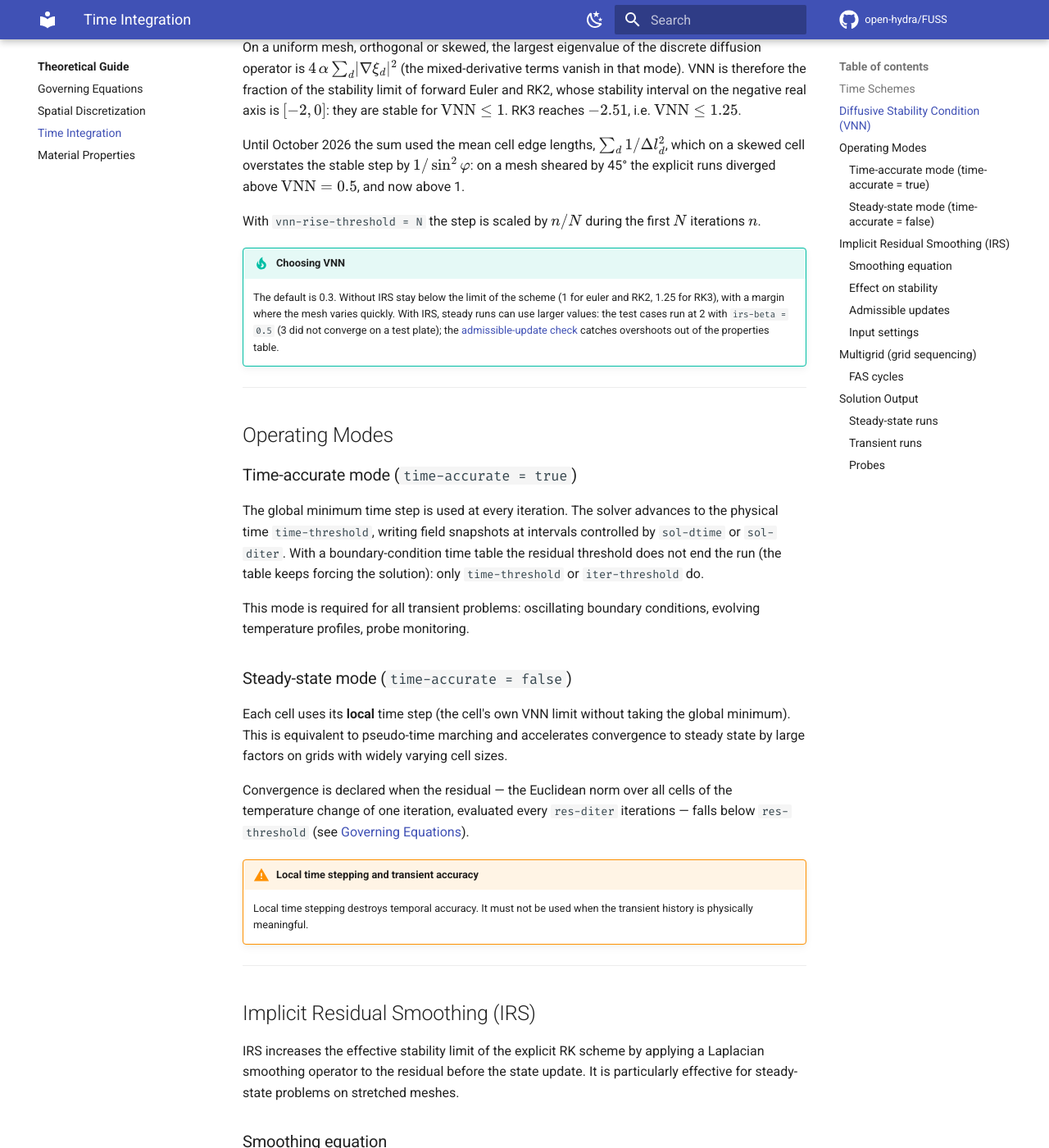
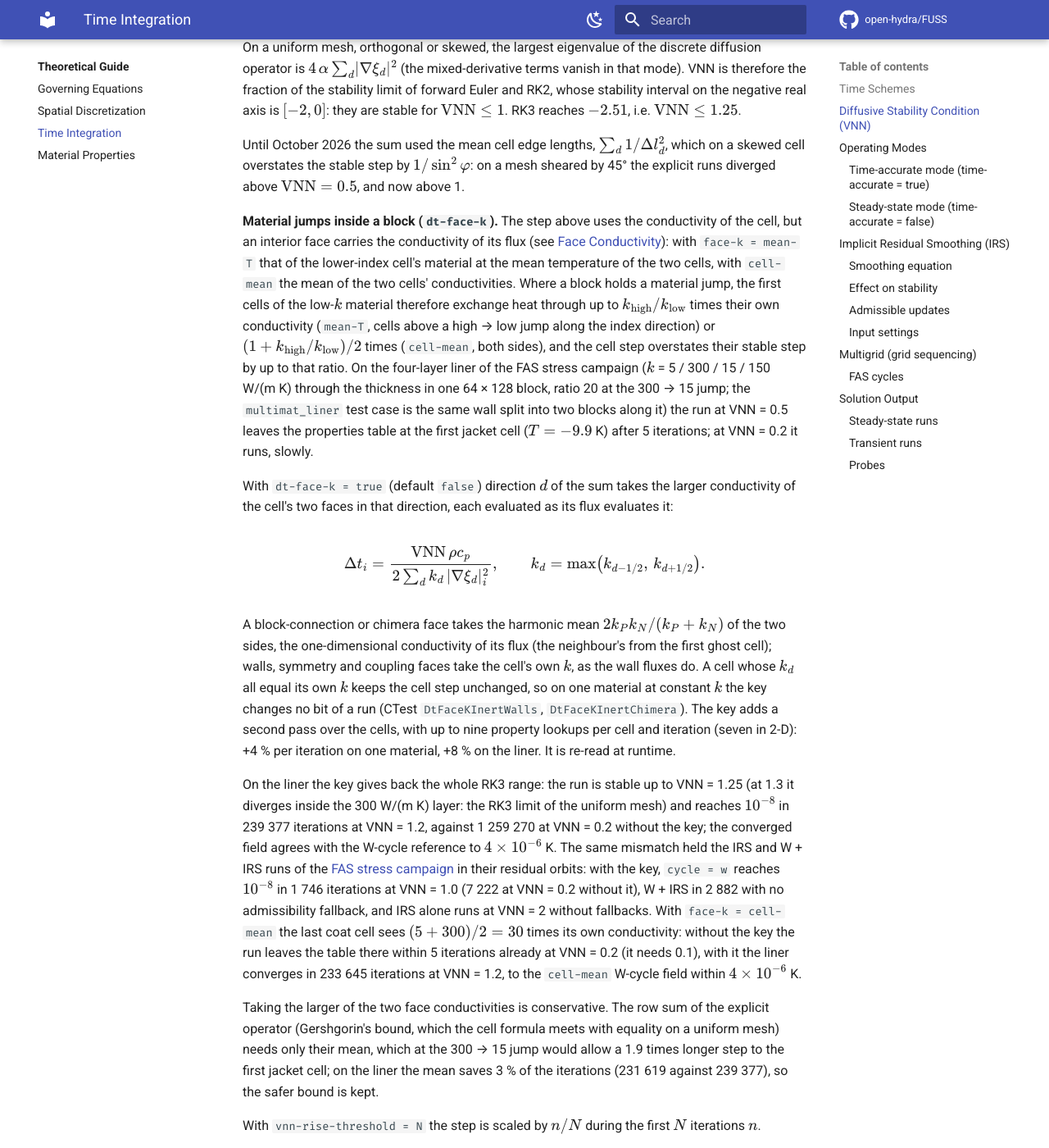
Before and after one commit to open-hydra/FUSS, an MkDocs documentation site: the page built from docs/theory/time-integration.md, in a window 1280 px wide and 1400 px high, scrolled down 1521 px. Shown: the whole window at 82% size. Built offline with MkDocs 1.6.1 and Material for MkDocs 9.7.7, drawn with Linux system fonts in a browser that asks for light colours; comment, search, counter and statistics services are not loaded; some of the changed text lies outside the part shown.

Commit message:
Docs: dt-face-k in the VNN section
Why the cell step fails at a material jump inside a block, what the key
computes (face conductivities as the fluxes take them, connection/chimera
and wall faces), its inertness on one material, its cost, and the liner
results: the RK3 range restored for plain stepping, W and W+IRS converging
where the FAS campaign found orbits, and why the larger face k is kept over
the Gershgorin mean.

Co-Authored-By: Claude Opus 5.5 <noreply@anthropic.com>

```diff
--- a/docs/theory/time-integration.md
+++ b/docs/theory/time-integration.md
@@ -52,11 +52,26 @@ On a uniform mesh, orthogonal or skewed, the largest eigenvalue of the discrete
 
 Until October 2026 the sum used the mean cell edge lengths, $\sum_d 1/\Delta l_d^2$, which on a skewed cell overstates the stable step by $1/\sin^2\varphi$: on a mesh sheared by 45° the explicit runs diverged above $\text{VNN} = 0.5$, and now above 1.
 
+**Material jumps inside a block (`dt-face-k`).** The step above uses the conductivity of the cell, but an interior face carries the conductivity of its flux (see [Face Conductivity](numerics.md#face-conductivity)): with `face-k = mean-T` that of the lower-index cell's material at the mean temperature of the two cells, with `cell-mean` the mean of the two cells' conductivities. Where a block holds a material jump, the first cells of the low-$k$ material therefore exchange heat through up to $k_\text{high}/k_\text{low}$ times their own conductivity (`mean-T`, cells above a high → low jump along the index direction) or $(1 + k_\text{high}/k_\text{low})/2$ times (`cell-mean`, both sides), and the cell step overstates their stable step by up to that ratio. On the four-layer liner of the FAS stress campaign ($k$ = 5 / 300 / 15 / 150 W/(m K) through the thickness in one 64 × 128 block, ratio 20 at the 300 → 15 jump; the `multimat_liner` test case is the same wall split into two blocks along it) the run at VNN = 0.5 leaves the properties table at the first jacket cell ($T = -9.9$ K) after 5 iterations; at VNN = 0.2 it runs, slowly.
+
+With `dt-face-k = true` (default `false`) direction $d$ of the sum takes the larger conductivity of the cell's two faces in that direction, each evaluated as its flux evaluates it:
+
+$$
+\Delta t_i = \frac{\text{VNN}\,\rho c_p}{2\sum_{d} k_d\,\lvert\nabla\xi_d\rvert_i^{2}},
+\qquad k_d = \max\bigl(k_{d-1/2},\,k_{d+1/2}\bigr).
+$$
+
+A block-connection or chimera face takes the harmonic mean $2k_Pk_N/(k_P+k_N)$ of the two sides, the one-dimensional conductivity of its flux (the neighbour's from the first ghost cell); walls, symmetry and coupling faces take the cell's own $k$, as the wall fluxes do. A cell whose $k_d$ all equal its own $k$ keeps the cell step unchanged, so on one material at constant $k$ the key changes no bit of a run (CTest `DtFaceKInertWalls`, `DtFaceKInertChimera`). The key adds a second pass over the cells, with up to nine property lookups per cell and iteration (seven in 2-D): +4 % per iteration on one material, +8 % on the liner. It is re-read at runtime.
+
+On the liner the key gives back the whole RK3 range: the run is stable up to VNN = 1.25 (at 1.3 it diverges inside the 300 W/(m K) layer: the RK3 limit of the uniform mesh) and reaches $10^{-8}$ in 239 377 iterations at VNN = 1.2, against 1 259 270 at VNN = 0.2 without the key; the converged field agrees with the W-cycle reference to $4\times10^{-6}$ K. The same mismatch held the IRS and W + IRS runs of the [FAS stress campaign](../vv/fas-cycles.md) in their residual orbits: with the key, `cycle = w` reaches $10^{-8}$ in 1 746 iterations at VNN = 1.0 (7 222 at VNN = 0.2 without it), W + IRS in 2 882 with no admissibility fallback, and IRS alone runs at VNN = 2 without fallbacks. With `face-k = cell-mean` the last coat cell sees $(5 + 300)/2 = 30$ times its own conductivity: without the key the run leaves the table there within 5 iterations already at VNN = 0.2 (it needs 0.1), with it the liner converges in 233 645 iterations at VNN = 1.2, to the `cell-mean` W-cycle field within $4\times10^{-6}$ K.
+
+Taking the larger of the two face conductivities is conservative. The row sum of the explicit operator (Gershgorin's bound, which the cell formula meets with equality on a uniform mesh) needs only their mean, which at the 300 → 15 jump would allow a 1.9 times longer step to the first jacket cell; on the liner the mean saves 3 % of the iterations (231 619 against 239 377), so the safer bound is kept.
+
 With `vnn-rise-threshold = N` the step is scaled by $n/N$ during the first $N$ iterations $n$.
 
 !!! tip "Choosing VNN"
 
-    The default is 0.3. Without IRS stay below the limit of the scheme (1 for euler and RK2, 1.25 for RK3), with a margin where the mesh varies quickly. With IRS, steady runs can use larger values: the test cases run at 2 with `irs-beta = 0.5` (3 did not converge on a test plate); the [admissible-update check](#admissible-updates) catches overshoots out of the properties table.
+    The default is 0.3. Without IRS stay below the limit of the scheme (1 for euler and RK2, 1.25 for RK3), with a margin where the mesh varies quickly. Blocks that hold a material jump need `dt-face-k = true` for these limits to apply. With IRS, steady runs can use larger values: the test cases run at 2 with `irs-beta = 0.5` (3 did not converge on a test plate); the [admissible-update check](#admissible-updates) catches overshoots out of the properties table.
 
 ---
 
```
